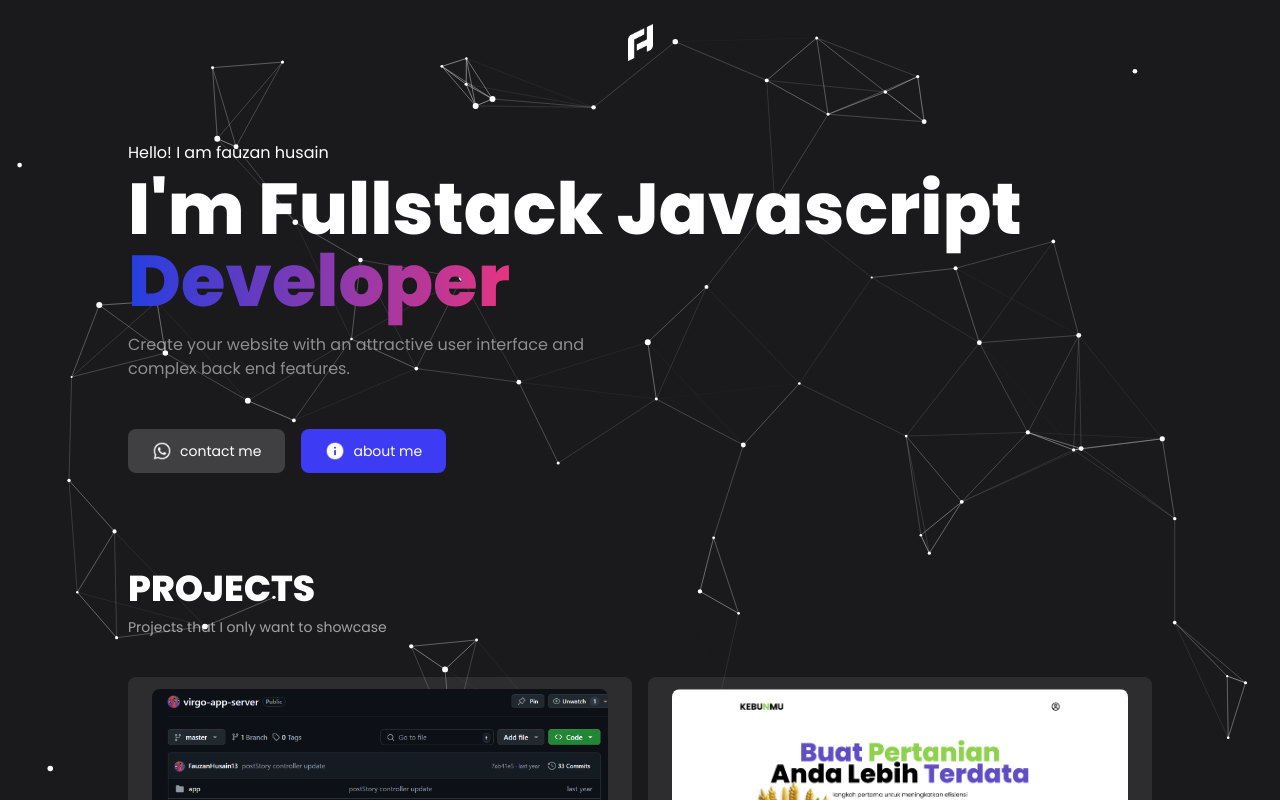
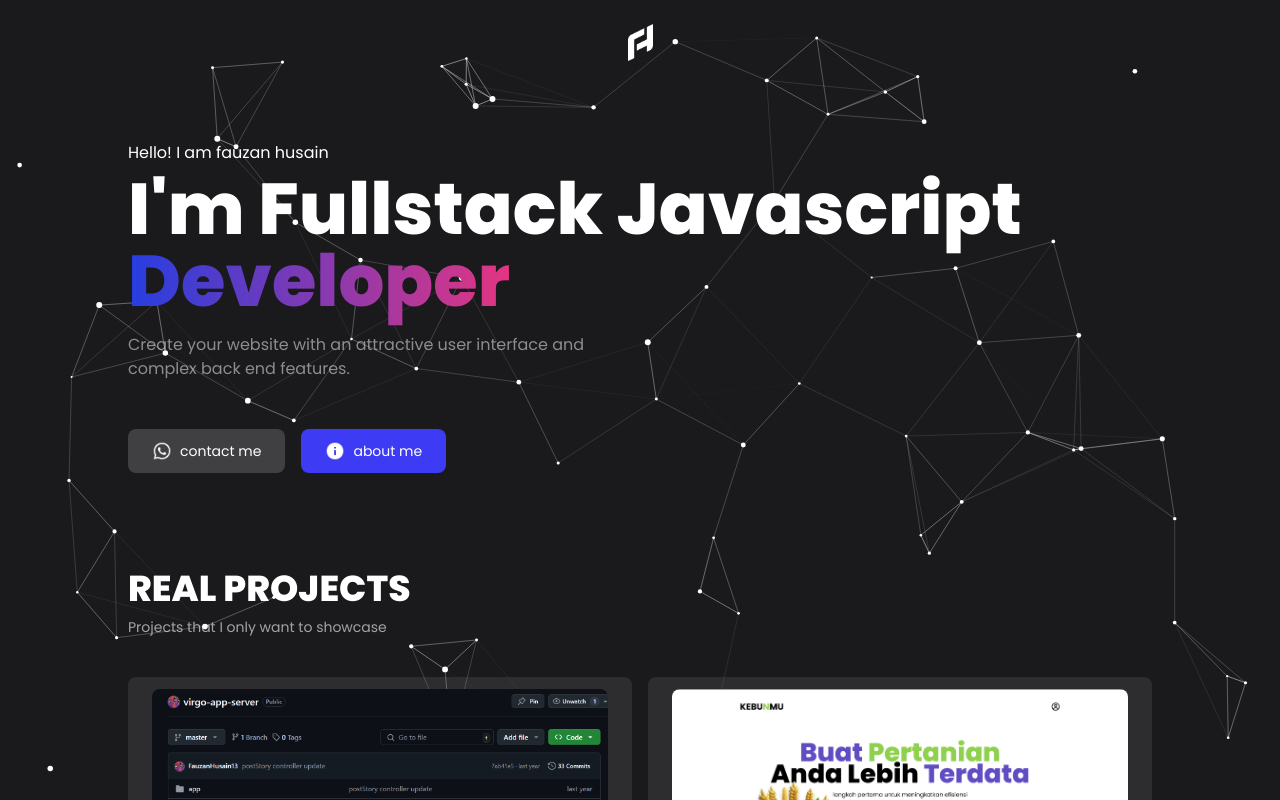
Before and after one commit to FauzanHusain13/portfolio, a Next.js app: page / in a window 1280 px wide. Shown: the top 800 px of the page. Built offline with nearby package versions, Linux system fonts and the light colour scheme.

Commit message:
projects

```diff
--- a/pages/index.js
+++ b/pages/index.js
@@ -45,7 +45,7 @@ export default function Home() {
       {/* projects */}
       <div className="relative w-[95%] sm:w-[90%] lg:w-[80%] mx-auto mt-20 md:mt-24">
         <h1 className='text-2xl md:text-4xl 2xl:text-6xl text-white font-bold'>
-          {'PROJECTS'.split('').map((char, index) => (
+          {'REAL PROJECTS'.split('').map((char, index) => (
             <span
               key={index}
               className='inline-block transition-all hover:bg-[#9694FF] hover:rounded-full duration-200 hover:scale-125 hover:rotate-6 cursor-pointer'
```
